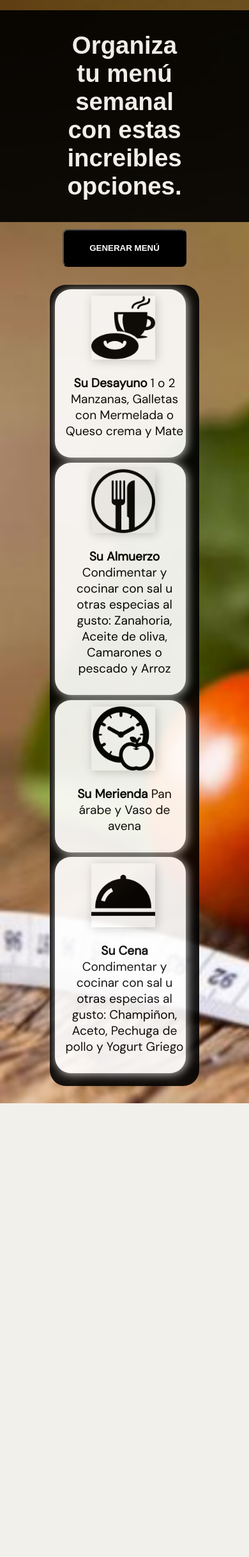
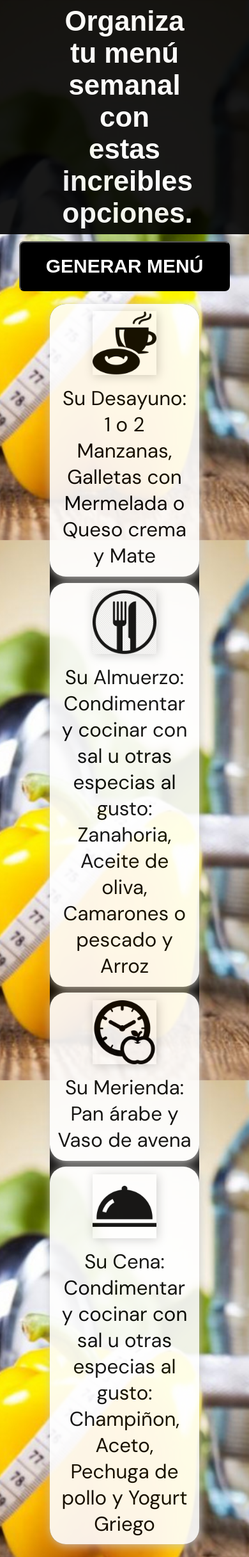
Before and after one commit to manuelledezma687/AsesorNutricional, a Flask app: page / in a window 390 px wide. Shown: the whole page at 64% size. Before the commit the page ends 1724 px from the top, so only its background shows below. Run offline with Flask 2, Linux system fonts and the light colour scheme; some web fonts are replaced.

Commit message:
ajustes responsive

```diff
--- a/BreakfastBuilder.py
+++ b/BreakfastBuilder.py
@@ -4,7 +4,7 @@ def menuGenerator():
     Frutas = ["Frutillas cortadas","Naranjas","1 o 2 Manzanas","Kiwy","1 Banana","Porción de Papaya","Porción de Pera"]
     Proteínas = ["Panqueques","Galletas con Mermelada o Queso crema","1 Arepa","Huevos revueltos","Homelet con verduras","Sandwich de Jamón y queso","Huevo cocido"]
     Bebidas = ["Café","Mate","Yogurt"]
-    itemsBreakfast = random.choice(Frutas) +", " + random.choice(Proteínas) +" y "+ random.choice(Bebidas)
+    itemsBreakfast = "Su Desayuno: " + random.choice(Frutas) +", " + random.choice(Proteínas) +" y "+ random.choice(Bebidas)
 
     for i in itemsBreakfast:
         finalMenu = itemsBreakfast
--- a/DinnerBuilder.py
+++ b/DinnerBuilder.py
@@ -5,7 +5,7 @@ def menuGenerator():
     Aderezos = ["Aceite de oliva","Mayonesa","Aceto"]
     Proteínas = ["Atun","Pechuga de pollo","Cereal","Panqueques integrales","Huevos cocido"]
     Acompañantes = ["Yogurt Griego","Vaso de agua","Jugo de limón", "Jugo de pepino con limón","Vaso de avena"]
-    itemsDinner = "Condimentar y cocinar con sal u otras especias al gusto: " + random.choice(Verduras) + ", "+ random.choice(Aderezos) +", " + random.choice(Proteínas) +" y "+ random.choice(Acompañantes)
+    itemsDinner = "Su Cena: " +"Condimentar y cocinar con sal u otras especias al gusto: " + random.choice(Verduras) + ", "+ random.choice(Aderezos) +", " + random.choice(Proteínas) +" y "+ random.choice(Acompañantes)
 
     for i in itemsDinner:
         finalMenu = itemsDinner
--- a/LunchBuilder.py
+++ b/LunchBuilder.py
@@ -5,7 +5,7 @@ def menuGenerator():
     Aderezos = ["Aceite de oliva","Mayonesa","Aceto"]
     Proteínas = ["Milanesa al horno","Albóndigas de carne","Atún","Pechuga de pollo","Camarones o pescado","Carne magra"]
     Acompañantes = ["Arroz","Pan integral","Fajitas","Quinoa","Pasta de arroz","Pasta integral o de arroz","Papas al horno o en puré"]
-    itemsLunch = "Condimentar y cocinar con sal u otras especias al gusto: " + random.choice(Verduras) + ", "+ random.choice(Aderezos) +", " + random.choice(Proteínas) +" y "+ random.choice(Acompañantes)
+    itemsLunch = "Su Almuerzo: " +"Condimentar y cocinar con sal u otras especias al gusto: " + random.choice(Verduras) + ", "+ random.choice(Aderezos) +", " + random.choice(Proteínas) +" y "+ random.choice(Acompañantes)
 
     for i in itemsLunch:
         finalMenu = itemsLunch
--- a/SnackBuilder.py
+++ b/SnackBuilder.py
@@ -3,7 +3,7 @@ import random
 def menuGenerator():
     Snacks = ["Rodajas de jamón","Galletas de agua","Pan árabe","Frutos secos","Snacks celiacos","Frutos rojos","Frutos cítricos"]
     Acompañantes = ["Yogurt Griego","Vaso de agua","Jugo de limón", "Jugo de pepino con limón","Vaso de avena"]
-    itemsSnack = random.choice(Snacks) + " y "+ random.choice(Acompañantes)
+    itemsSnack = "Su Merienda: " +random.choice(Snacks) + " y "+ random.choice(Acompañantes)
 
     for i in itemsSnack:
         finalMenu = itemsSnack
--- a/static/style/styles.css
+++ b/static/style/styles.css
@@ -1,14 +1,21 @@
 @import url('https://fonts.googleapis.com/css2?family=Mochiy+Pop+One&display=swap');
 @import url('https://fonts.googleapis.com/css2?family=DM+Sans&family=Mochiy+Pop+One&display=swap');
 
+* {
+    box-sizing: border-box;
+    margin: 0;
+    padding: 0;
+    font-size: 62.5%;
+  }
+
+
 main {
-    margin-top: 4%;
-    padding-left: 23%;
-    padding-right: 23%;
+    padding-left: 25%;
+    padding-right: 25%;
     padding-top: 2%;
     padding-bottom: 2%;
     color: white;
-    font-size: larger;
+    font-size: 7rem;
     background-color: black;
     opacity: 90%;
     text-align: center;
@@ -25,36 +32,34 @@ box-sizing: border-box;
 justify-content: center;
 margin: 0;
 padding: 0;
+background-attachment: fixed;
 }
 
-p {
-font-size: larger;
-margin-left: 2%;
-}
 
 #image-food {
 width: 100px;
 height: 100px;
-box-shadow: 2px 2px 15px #ccc;
+box-shadow: 0.2rem 0.2rem 1.5rem #ccc;
 }
 
 .main{
 background-color: black;
-margin: 7% 20% 7% 20%;
-padding: 2% 8% 3% 2%;
-border-radius: 25px;
+margin-left: 20%;
+margin-right: 20%;
+margin-top: 5%;
+margin-bottom: 5%;
+border-radius: 2.5rem;
 opacity: 90%;
 text-align: center;
-justify-content: center;
 }
 
 a, button{
-text-transform: none;
+font-size: 3rem;
 text-decoration: none;
 color: white;
 font-style: bold;
-padding: 20px;
-border-radius: 8px;
+padding: 2rem;
+border-radius: 0.8rem;
 background-color: black;
 font-weight: bold;
 margin-top: 3%;
@@ -75,22 +80,24 @@ text-decoration: none;
 color: white;
 font-style: bold;
 background-color: purple;
-padding: 20px;
-border-radius: 8px;
+padding: 2rem;
+border-radius: 0.8rem;
 font-family: 'Mochiy Pop One', sans-serif;
 cursor: pointer;
 }
 
+b {
+    font-size: 1rem;
+}
 .breakfast,.lunch, .snack, .dinner {
+font-family: 'DM Sans', sans-serif;
 background-color: white;
-border-radius: 25px;
+border-radius: 2.5rem;
 padding: 5% 5% 5% 5%;
 box-shadow: 2px 2px 15px #ccc;
-display: flex;
 justify-content: space-between;
 margin-bottom: 4%;
-font-family: 'DM Sans', sans-serif;
-font-size: medium;
+font-size: 5rem;
 width: 100%;
 }
 
@@ -99,17 +106,12 @@ width: 100%;
     cursor: pointer;
     }
 
-#play {
-    width: 100px;
-    height: 100px;
-}
 
 @media (max-width: 1020px) {
 
     .breakfast,.lunch, .snack, .dinner{
         width: 100%;
         display: block;
-        padding-right: 0%;
         }
 
   }
@@ -120,4 +122,11 @@ width: 100%;
         display: block;
         }
 
+    @media (max-width: 350px) {
+        .breakfast,.lunch, .snack, .dinner{
+            width: 10%;
+            display: block;
+            }
+
   }
+}
--- a/templates/index.html
+++ b/templates/index.html
@@ -5,22 +5,22 @@
 
     <div class="breakfast">
         <img src="../static/desayuno.png" id="image-food" alt="Come saludable">
-        <p><b>Su Desayuno</b> {{ Breakfast }}</p>
+        <p>{{ Breakfast }}</p>
     </div>
 
     <div class="lunch">
         <img src="../static/almuerzo.png" id="image-food" alt="Come saludable">
-        <p><b>Su Almuerzo </b>{{ Lunch }}</p>
+        <p>{{ Lunch }}</p>
     </div>
 
     <div class="snack">
         <img src="../static/merienda.png" id="image-food" alt="Come saludable">
-        <p><b>Su Merienda </b> {{ Snack }}</p>
+        <p>{{ Snack }}</p>
     </div>
 
     <div class="dinner">
         <img src="../static/cena.png" id="image-food" alt="Come saludable">
-        <p><b>Su Cena </b> {{ Dinner }}</p>
+        <p>{{ Dinner }}</p>
     </div>
 
 </div>
```
